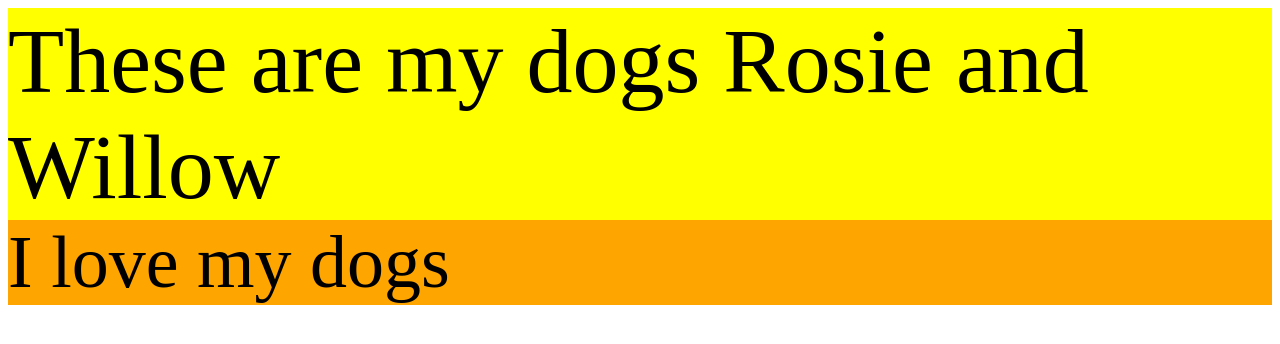
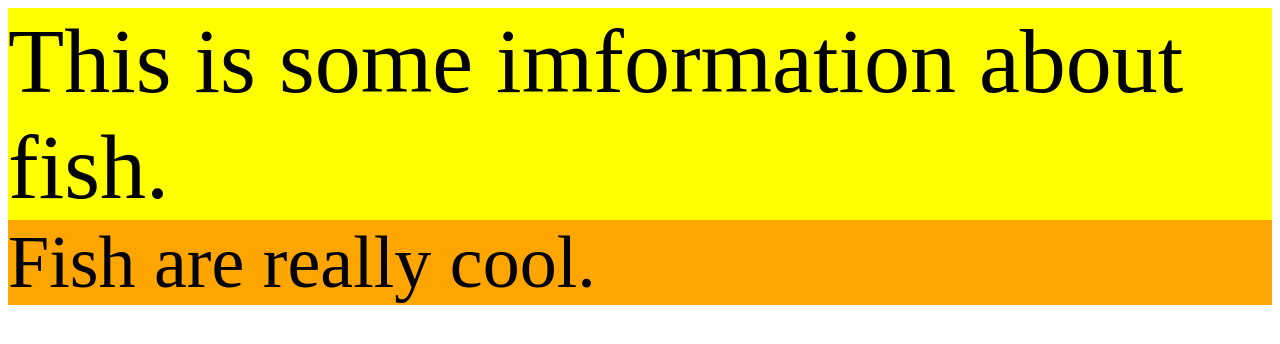
Before and after one commit to sophiamolineux/sophiamolineux.github.io, a plain HTML site: page dog.html in a window 1280 px wide. Drawn offline with Linux system fonts and the light colour scheme.

Commit message:
Update dog.html

```diff
--- a/dog.html
+++ b/dog.html
@@ -9,7 +9,7 @@
 
 <div id="dog">
 
-These are my dogs Rosie and Willow
+This is some imformation about fish.
 </div>
 
   <style>
@@ -23,7 +23,7 @@ These are my dogs Rosie and Willow
 
 <div id="goo">
 
-I love my dogs
+Fish are really cool.
 </div>
 
 
```
